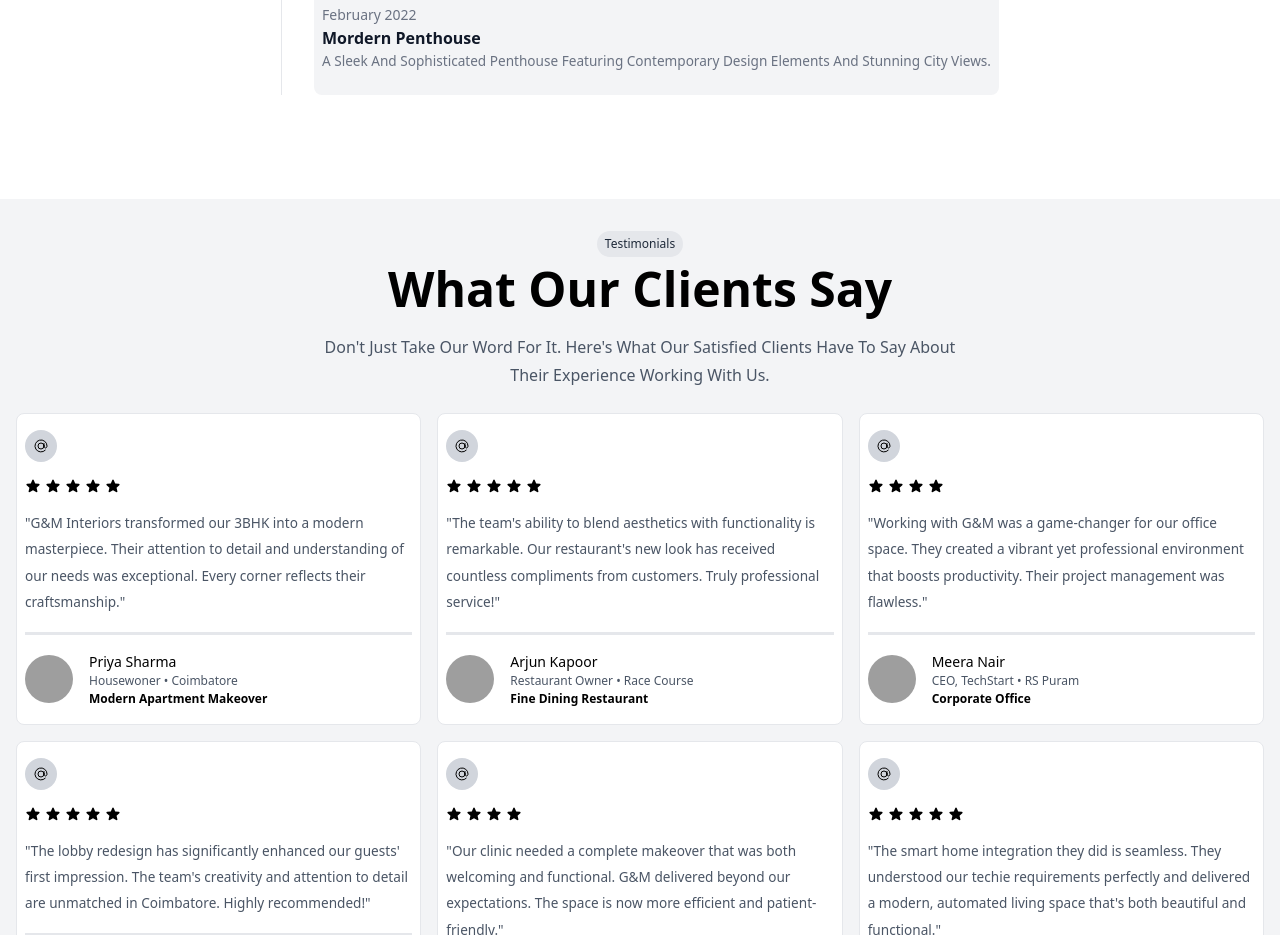
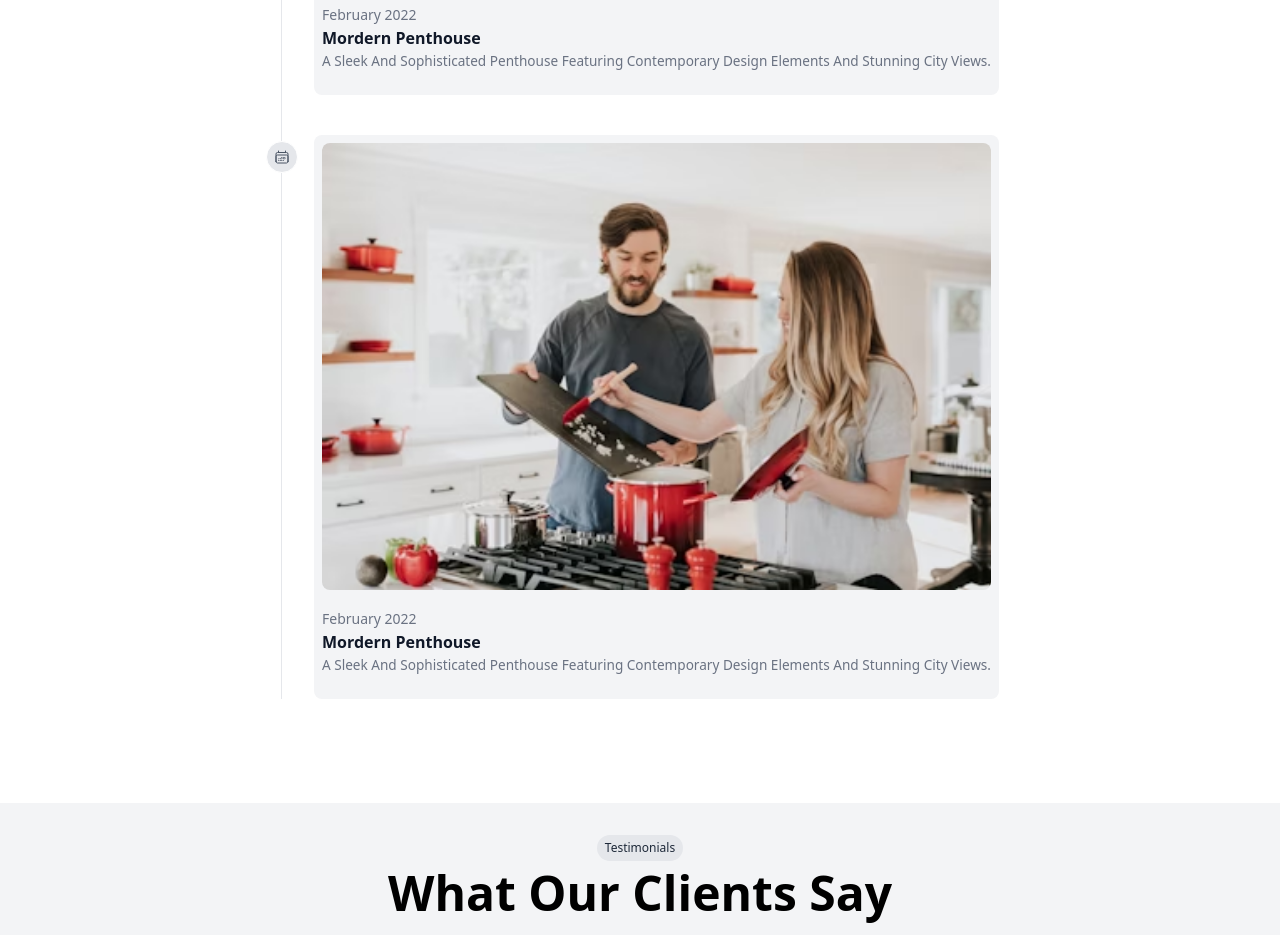
Before and after one commit to developer-chiranjeevim/Business-Website-for-G-M-Interiors, a Next.js app: page / in a window 1280 px wide. Shown: the part 5440-6375 px from the top of the page. Built offline with nearby package versions, Linux system fonts and the light colour scheme; grey boxes are pictures that could not be loaded.

Commit message:
Integration: Fetched Timeline Card Data from Json File & Added Dyamic Image Attribute in Carousel Banner

```diff
--- /dev/null
+++ b/public/data/timeline.json
@@ -0,0 +1,34 @@
+{
+    "datas": [
+        {
+            "image": "about-1.avif",
+            "date": "February 2022",
+            "title": "mordern penthouse",
+            "context": "A sleek and sophisticated penthouse featuring contemporary design elements and stunning city views."
+        },
+        {
+            "image": "about-1.avif",
+            "date": "February 2022",
+            "title": "mordern penthouse",
+            "context": "A sleek and sophisticated penthouse featuring contemporary design elements and stunning city views."
+        },
+        {
+            "image": "about-1.avif",
+            "date": "February 2022",
+            "title": "mordern penthouse",
+            "context": "A sleek and sophisticated penthouse featuring contemporary design elements and stunning city views."
+        },
+        {
+            "image": "about-1.avif",
+            "date": "February 2022",
+            "title": "mordern penthouse",
+            "context": "A sleek and sophisticated penthouse featuring contemporary design elements and stunning city views."
+        },
+        {
+            "image": "about-1.avif",
+            "date": "February 2022",
+            "title": "mordern penthouse",
+            "context": "A sleek and sophisticated penthouse featuring contemporary design elements and stunning city views."
+        }
+    ]
+}
--- a/src/app/components/CarouselBanner.tsx
+++ b/src/app/components/CarouselBanner.tsx
@@ -7,6 +7,7 @@ import { Autoplay } from "swiper/modules";
 
 
 interface SwiperOverlapIF {
+    image: string,
     subTitle: string,
     title: string,
     content: string,
@@ -17,7 +18,7 @@ interface SwiperOverlapIF {
 const SwiperOverLap = (params: SwiperOverlapIF) => {
     return(
         <div className="relative">
-            <img src="/banner-carousel.avif" alt="swiper image" className="w-full h-full lg:h-[100vh] object-cover" />
+            <img src={params.image} alt="swiper image" className="w-full h-full lg:h-[100vh] object-cover" />
             <div className="absolute top-0 z-10 w-full h-full bg-black opacity-75"></div>
                 <div className="absolute top-0 z-10 w-full h-full flex items-center justify-center px-[2rem] lg:px-[15rem]">
                     <div className="w-full max-w-[1440px]">
@@ -62,6 +63,7 @@ const CarouselBanner = () => {
                     <SwiperSlide>
                         {
                             SwiperOverLap({
+                                image:"/banner-carousel.avif",
                                 subTitle: "Luxury Interior Design & Build",
                                 title: "Modern Interiors for Contemporary Living",
                                 content: "Transform your home with our expert interior design services tailored to your unique style and needs.",
@@ -75,6 +77,7 @@ const CarouselBanner = () => {
                     <SwiperSlide>
                         {
                             SwiperOverLap({
+                                image:"/banner-carousel.avif",
                                 subTitle: "Luxury Interior Design",
                                 title: "Modern Interiors for Contemporary Living",
                                 content: "Transform your home with our expert interior design services tailored to your unique style and needs.",
@@ -88,6 +91,7 @@ const CarouselBanner = () => {
                     <SwiperSlide>
                         {
                             SwiperOverLap({
+                                image:"/banner-carousel.avif",
                                 subTitle: "Luxury Interior Design",
                                 title: "Elevate Your Space with Timeless Design",
                                 content: "Transform your home with our expert interior design services tailored to your unique style and needs.",
--- a/src/app/components/TimeLineSec.tsx
+++ b/src/app/components/TimeLineSec.tsx
@@ -1,7 +1,42 @@
-import React from "react";
+"use client";
+
+import React,{ useState, useEffect } from "react";
 import TimeLineCard from "./TimelineCard";
+import axios from "axios";
+
+interface timelineIf {
+    image: string,
+    date: string,
+    title: string,
+    context: string,
+};
+
 
 const TimelineSec : React.FC = () => {
+
+    const [ timelineDatas, setTimelineDatas ] = useState<timelineIf[]>([]);
+
+    useEffect(() => {
+        const fetchData = async() => {
+            try{
+                const request = await axios.get(`/data/timeline.json`);
+                const data = await request.data;
+                console.log(data.datas);
+                setTimelineDatas(data.datas);
+
+
+            }catch(error: unknown){
+                if(error instanceof Error){
+                    console.log(error.message);
+                }else{
+                    console.log("An unexpected error occurred:", error);
+                };
+            };
+        };
+
+        fetchData();
+
+    },[]);
 
     return(
         <div id="timeline" className="flex justify-center">
@@ -19,10 +54,11 @@ const TimelineSec : React.FC = () => {
                 {/* timeline component */}
                 <div className="my-[2rem] px-[1rem]">
                     <ol className="relative border-s border-gray-200 dark:border-gray-700">
-                        <TimeLineCard />
-                        <TimeLineCard />
-                        <TimeLineCard />
-                        <TimeLineCard />
+                        {
+                            timelineDatas.map((timeline, key) => (
+                                <TimeLineCard key={key} image={timeline.image} date={timeline.date} title={timeline.title} context={timeline.context} />
+                            ))
+                        }
                     </ol>
                 </div>
             </div>
--- a/src/app/components/TimelineCard.tsx
+++ b/src/app/components/TimelineCard.tsx
@@ -1,8 +1,15 @@
 import React from "react";
 
 
+interface timelineIf {
+    image: string,
+    date: string,
+    title: string,
+    context: string,
+};
 
-const TimeLineCard : React.FC = () => {
+
+const TimeLineCard : React.FC<timelineIf> = ({ image, date, title, context }) => {
 
 
     return(
@@ -25,17 +32,17 @@ const TimeLineCard : React.FC = () => {
             </div>
             <div className="ml-[1rem] bg-gray-100 p-[0.5rem] rounded-lg">
                 <div className="relative w-full">
-                    <img src="/about-1.avif" alt="timeline card image" className="w-full h-full object-cover rounded-lg" />
+                    <img src={image} alt="timeline card image" className="w-full h-full object-cover rounded-lg" />
                 </div>
                 <div className="mt-[1rem]">
                     <time className=" capitalize mb-1 text-sm font-normal leading-none text-gray-500">
-                        February 2022
+                       {date}
                     </time>
                     <h3 className="text-[1rem] capitalize text-lg font-semibold text-gray-900">
-                        mordern penthouse
+                        {title}
                     </h3>
                     <p className="text-[0.85rem] capitalize mb-4 text-base font-normal text-gray-500 ">
-                        A sleek and sophisticated penthouse featuring contemporary design elements and stunning city views.
+                        {context}
                     </p>
                 </div>
             </div>
```
